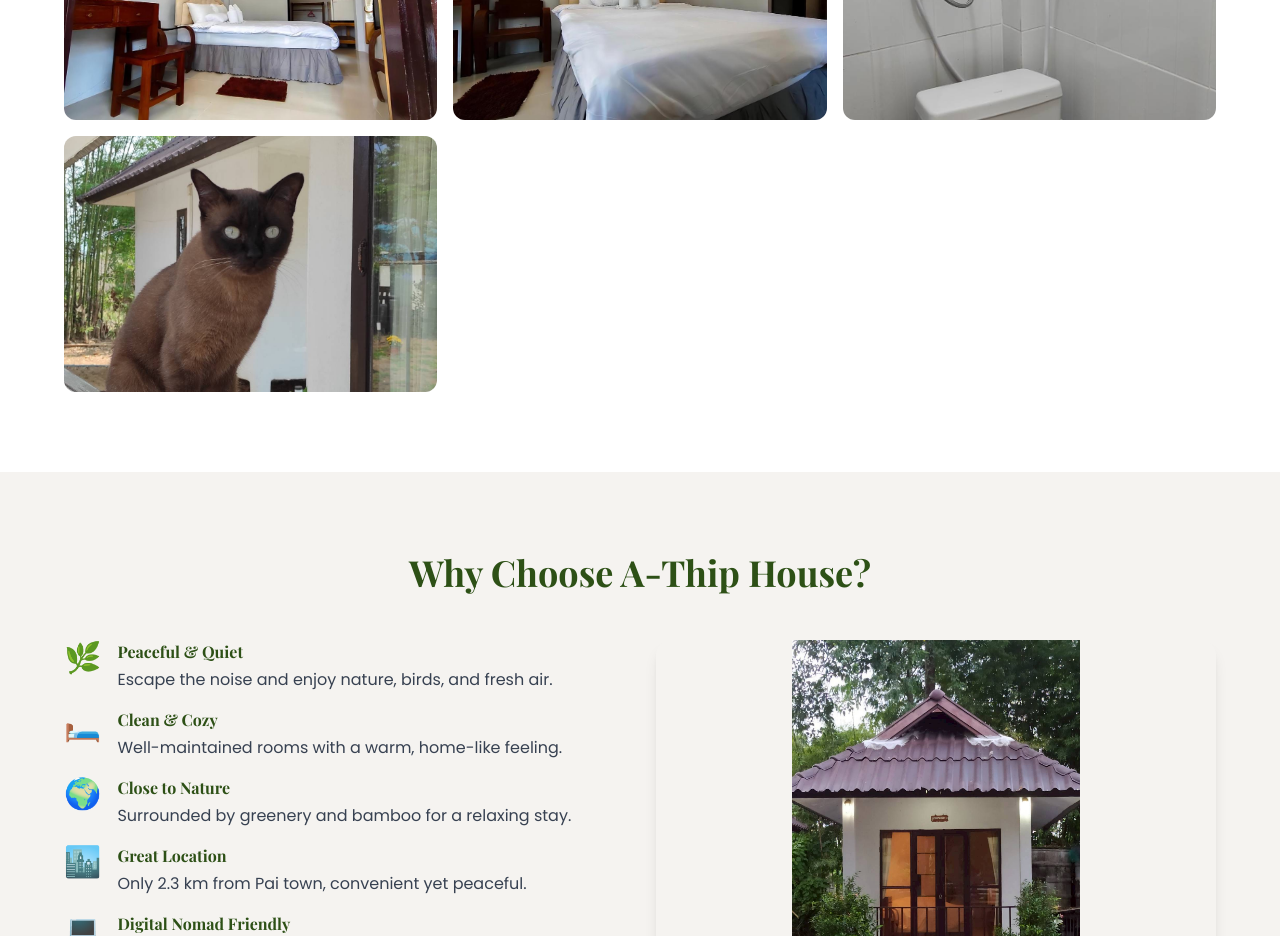
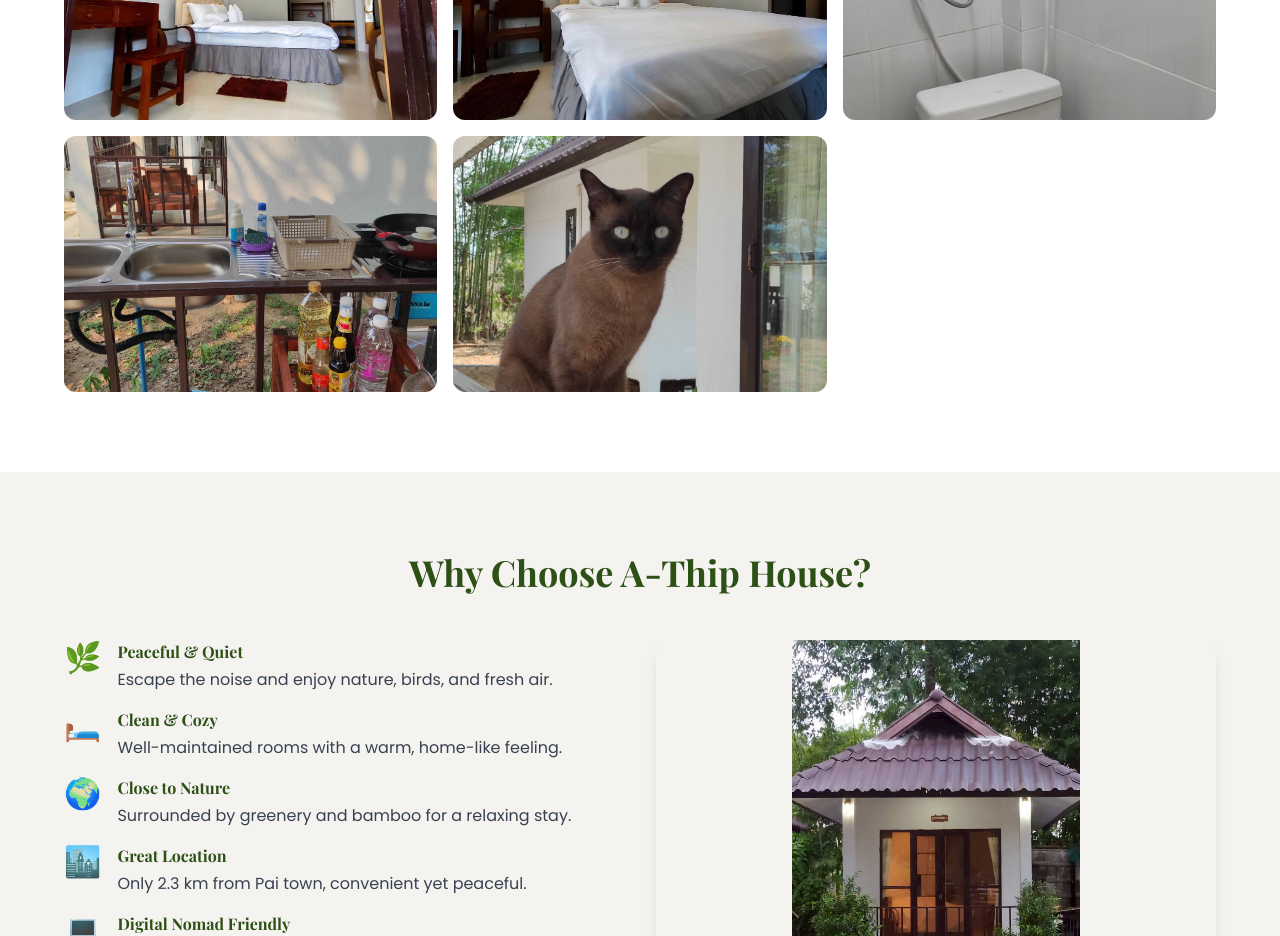
Before and after one commit to auyatip/resort-landing-page, a Next.js app: page / in a window 1280 px wide. Shown: the part 2720-3656 px from the top of the page. Built offline with nearby package versions, Linux system fonts and the light colour scheme.

Commit message:
update kitchen image

```diff
--- a/app/components/Gallery.tsx
+++ b/app/components/Gallery.tsx
@@ -17,8 +17,8 @@ const galleryImages = [
 
 
   "/images/S__34668549_0.jpg",
+  "/images/kitchen1.jpg",
   "/images/255210.jpg",
-
 
 ];
 
```
Also changed, not shown: public/images/kitchen1.jpg (added).
